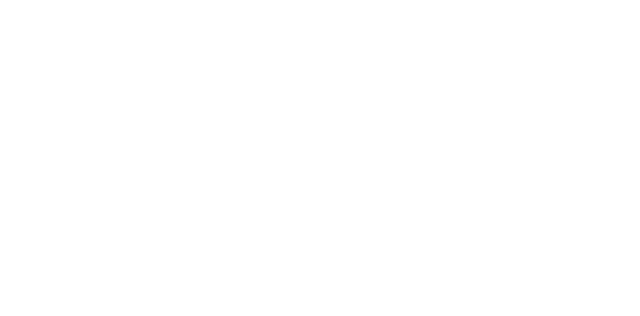
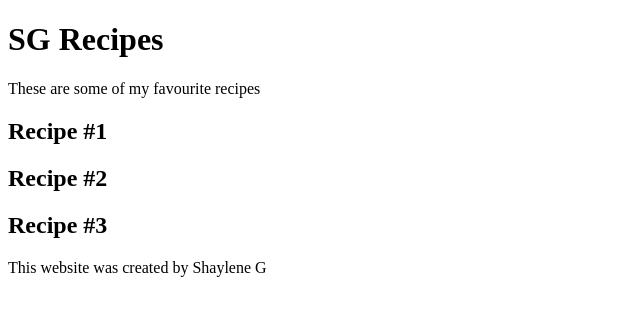
Before and after one commit to gashaylene/capstone-, a plain HTML site: page index.html in a window 1280 px wide. Shown: the whole page, without its empty margins (0-640 px from the left). Drawn offline with Linux system fonts and the light colour scheme.

Commit message:
add text content

```diff
--- a/index.html
+++ b/index.html
@@ -4,5 +4,16 @@
         <title>capstone</title>
         <meta charset="utf-8">
     </head>
-    <body></body>
+    <body>
+        <!--my website is going to be about recipes-->
+        <h1>SG Recipes</h1>
+        <p>These are some of my favourite recipes</p>
+        <div>
+            <h2>Recipe #1</h2>
+            <h2>Recipe #2</h3>
+            <h2>Recipe #3</h4>
+
+        </div>
+        <footer><p>This website was created by Shaylene G</p></footer>
+    </body>
 </html>
```
Also changed, not shown: lesson.4a.html (added).
